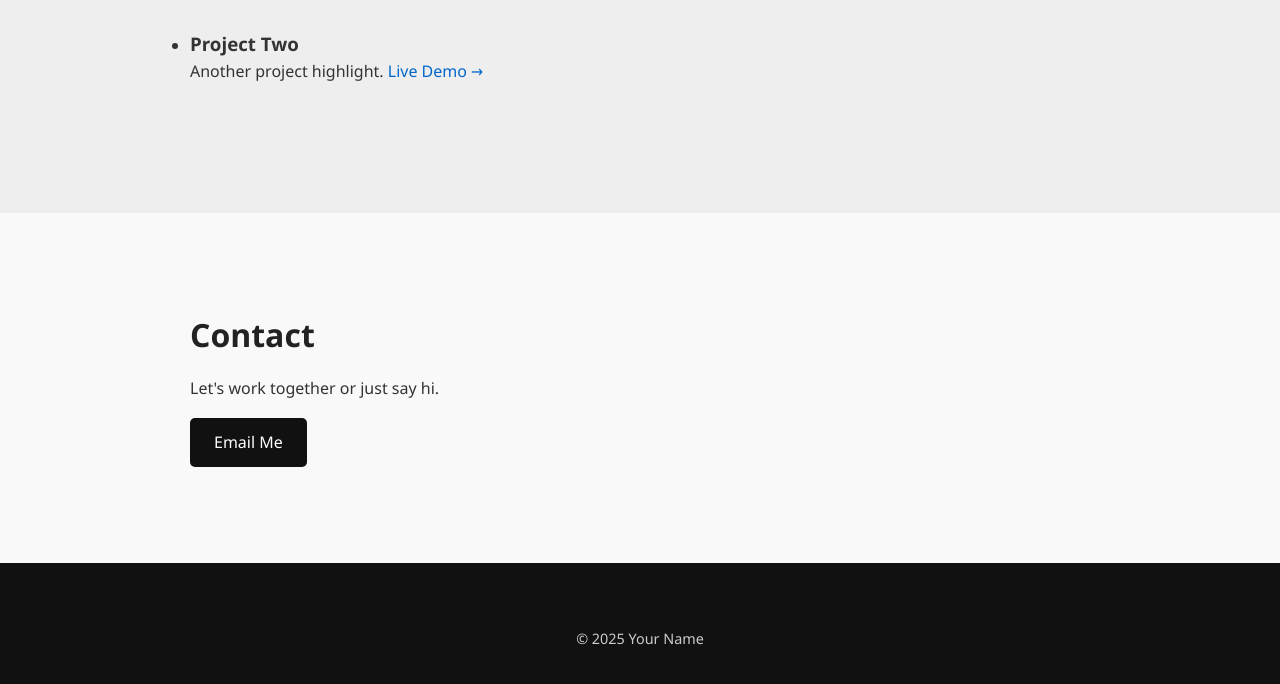
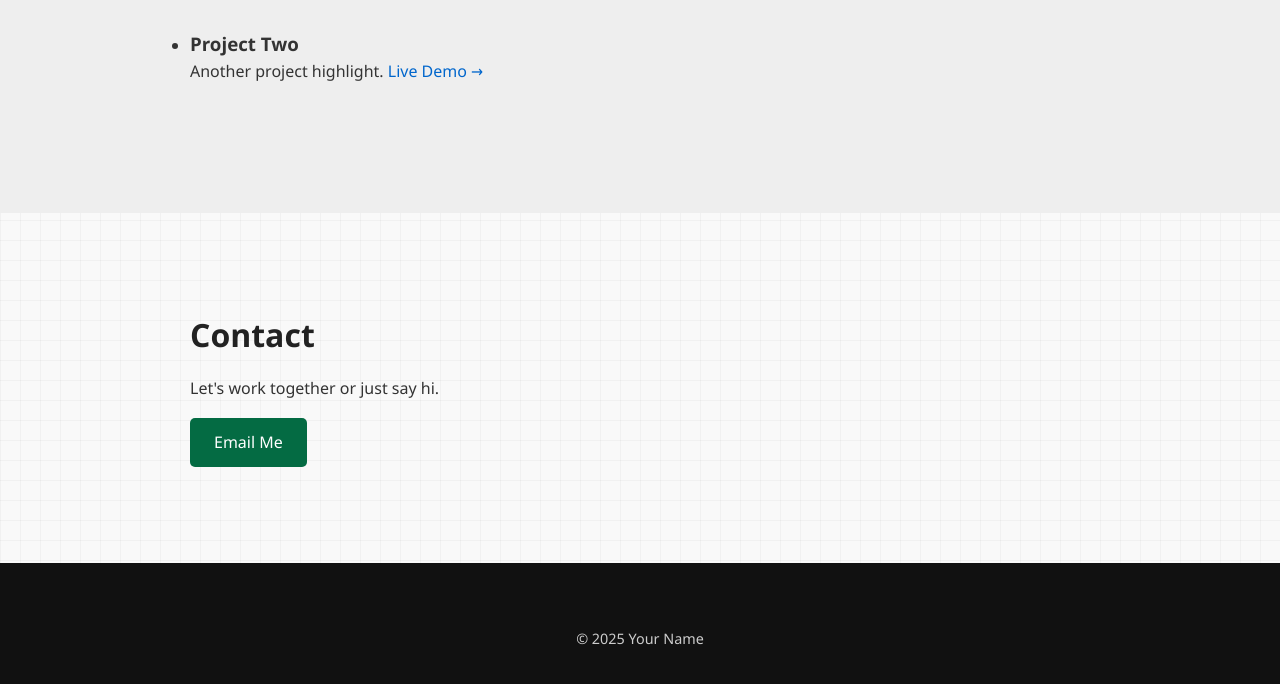
Before and after one commit to nathaniellis/nathaniellis.github.io, a plain HTML site: page index.html in a window 1280 px wide. Shown: the part 820-1504 px from the top of the page. Drawn offline with Linux system fonts and the light colour scheme.

Commit message:
Update style.css

```diff
--- a/style.css
+++ b/style.css
@@ -8,9 +8,14 @@
 body {
   font-family: 'Segoe UI', Tahoma, Geneva, Verdana, sans-serif;
   line-height: 1.6;
-  background: #f9f9f9;
+  background-color: #f9f9f9;
+  background-image:
+    linear-gradient(to right, rgba(0, 0, 0, 0.03) 1px, transparent 1px),
+    linear-gradient(to bottom, rgba(0, 0, 0, 0.03) 1px, transparent 1px);
+  background-size: 20px 20px;
   color: #333;
 }
+
 
 .container {
   width: 90%;
@@ -21,7 +26,7 @@ body {
 
 /* Header */
 header {
-  background: #111;
+  background: #046b43; /* Dark green */
   color: white;
   padding: 3rem 0 2rem;
   text-align: center;
@@ -99,13 +104,18 @@ h2 {
 .button {
   display: inline-block;
   padding: 0.75rem 1.5rem;
-  background: #111;
+  background: #046b43;
   color: white;
   text-decoration: none;
   border-radius: 5px;
   transition: background 0.3s;
   margin-top: 1rem;
 }
+
+.button:hover {
+  background: #065d3c;
+}
+
 
 .button:hover {
   background: #333;
```
